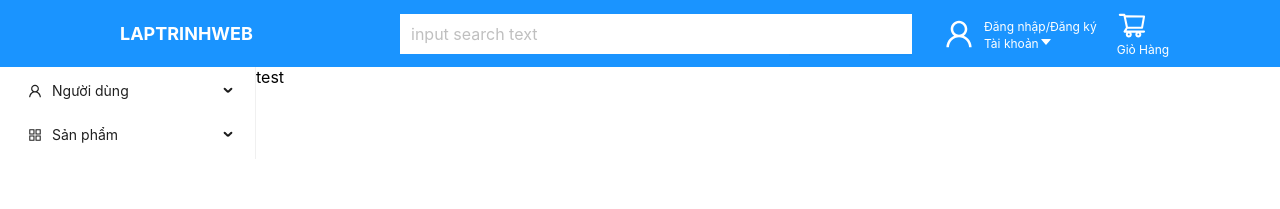
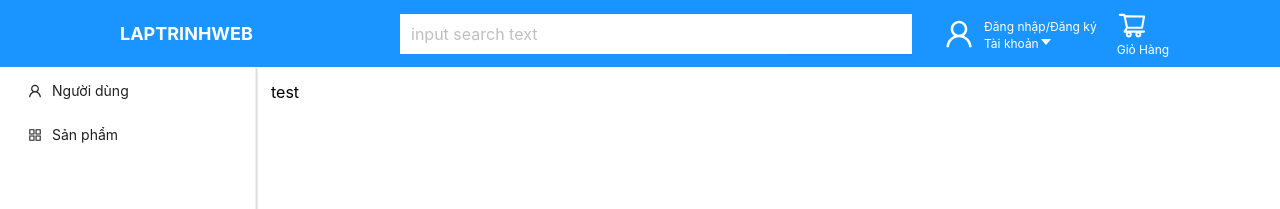
Before and after one commit to dungameo0204/websitebanhang-nhom10, a React (Create React App) app in the folder frontend/: page /system/admin in a window 1280 px wide. Shown: the top 209 px of the page. Built offline with nearby package versions, Linux system fonts and the light colour scheme.

Commit message:
adminpage

```diff
--- a/frontend/src/pages/AdminPage/AdminPage.jsx
+++ b/frontend/src/pages/AdminPage/AdminPage.jsx
@@ -3,34 +3,32 @@ import { Menu } from 'antd'
 import { getItem } from '../../untils';
 import { UserOutlined, AppstoreOutlined } from '@ant-design/icons'
 import HeaderComponent from '../../components/HeaderComponent/HeaderComponent';
+import AdminUser from '../../components/AdminUser/AdminUser';
+import AdminProduct from '../../components/AdminProduct/AdminProduct';
 
 const AdminPage = () => {
     const items = [
-        getItem('Người dùng', 'sub1', <UserOutlined />, [
-            getItem('Option 1', '1'),
-            getItem('Option 2', '2'),
-            getItem('Option 3', '3'),
-            getItem('Option 4', '4'),
-        ]),
-        getItem('Sản phẩm', 'sub2', <AppstoreOutlined />, [
-            getItem('Option 5', '5'),
-            getItem('Option 6', '6'),
-            getItem('Submenu', 'sub3', null, [getItem('Option 7', '7'), getItem('Option 8', '8')]),
-        ])
+        getItem('Người dùng', 'user', <UserOutlined />,),
+        getItem('Sản phẩm', 'Product', <AppstoreOutlined />,)
     ];
-    const rootSubmenuKeys = ['user', 'product'];
-    const [openKeys, setOpenKeys] = useState(['user']);
+
     const [keySelected, setKeySelected] = useState('');
-    const onOpenChange = (keys) => {
-        const latestOpenKey = keys.find((key) => openKeys.indexOf(key) === -1);
-        if (rootSubmenuKeys.indexOf(latestOpenKey) === -1) {
-            setOpenKeys(keys);
-        } else {
-            setOpenKeys(latestOpenKey ? [latestOpenKey] : []);
+
+    const renderPage = (key) => {
+        switch (key) {
+            case 'user':
+                return (
+                    <AdminUser />
+                )
+
+            case 'user':
+                return (
+                    <AdminProduct />
+                )
+            default:
+                return <></>
         }
-
-    };
-
+    }
     const handleOnclick = ({ key }) => {
         setKeySelected(key);
 
@@ -42,16 +40,18 @@ const AdminPage = () => {
             <div style={{ display: 'flex' }}>
                 <Menu
                     mode="inline"
-                    openKeys={openKeys}
-                    onOpenChange={onOpenChange}
+
                     style={{
                         width: 256,
+                        boxShadow: '1px 1px 2px #ccc',
+                        height: ' 100vh',
+
                     }}
                     items={items}
                     onClick={handleOnclick}
                 />
-                <div style={{ flex: 1 }}>
-                    {keySelected === '6' && <span>Key la 6</span>}
+                <div style={{ flex: 1, padding: '15px' }}>
+                    {/* {keySelected === '6' && <span>Key la 6</span>} */}
                     <span>test</span>
                 </div>
             </div>
```
